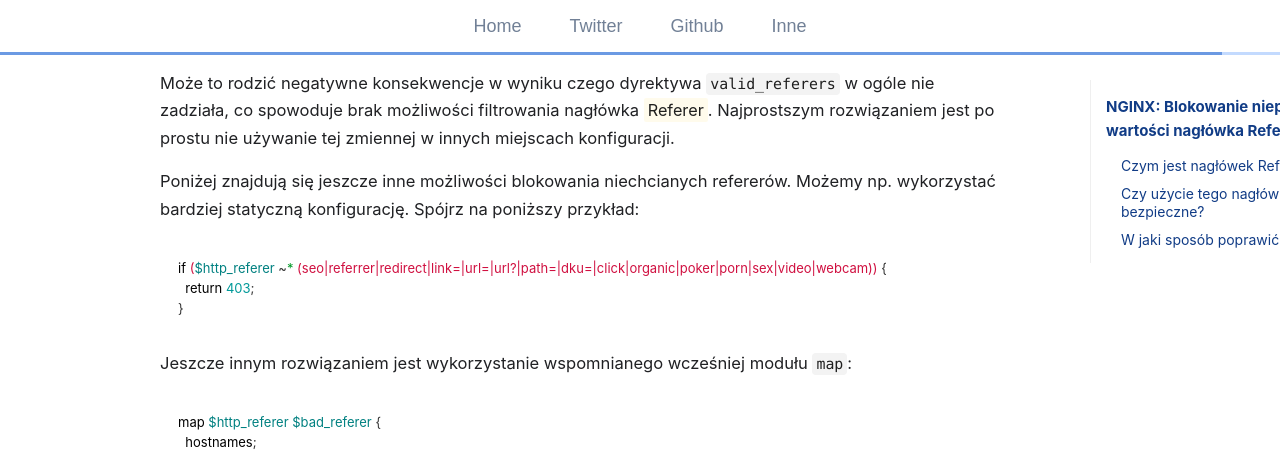
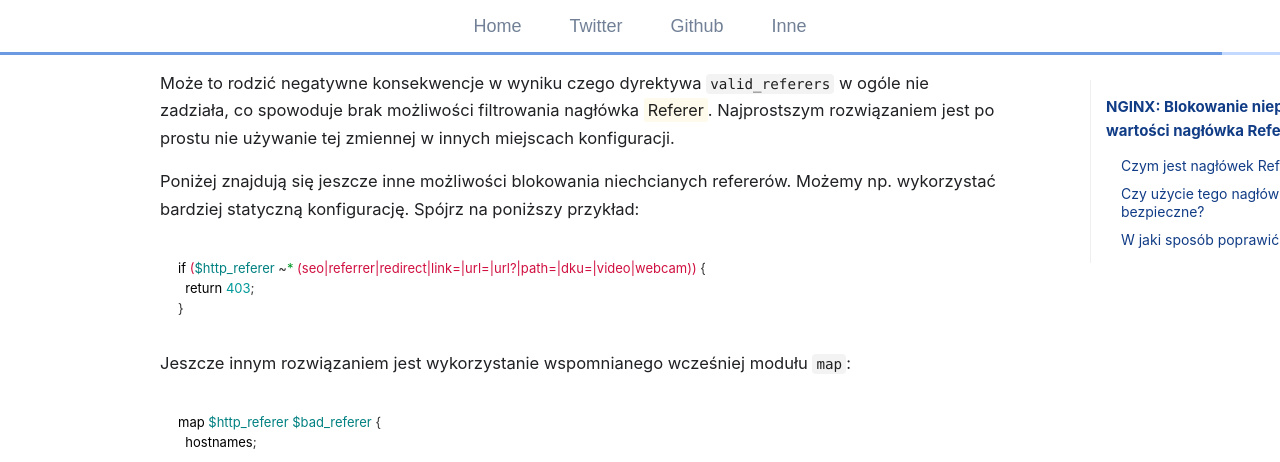
Before and after one commit to terrorizer1980/trimstray.github.io, a Jekyll site: the page built from _posts/2021-02-14-nginx-blokowanie_nieprawidlowych_wartosci_naglowka_referer.md, in a window 1280 px wide and 1400 px high, scrolled down 8843 px. Shown: the top 462 px of the window. Built offline with Jekyll 4.4.1, drawn with Linux system fonts in a browser that asks for light colours; comment, search, counter and statistics services are not loaded.

Commit message:
uncommited changes - signed-off-by: trimstray <trimstray@gmail.com>

````diff
--- a/_posts/2021-02-14-nginx-blokowanie_nieprawidlowych_wartosci_naglowka_referer.md
+++ b/_posts/2021-02-14-nginx-blokowanie_nieprawidlowych_wartosci_naglowka_referer.md
@@ -188,7 +188,7 @@ Może to rodzić negatywne konsekwencje w wyniku czego dyrektywa `valid_referers
 Poniżej znajdują się jeszcze inne możliwości blokowania niechcianych refererów. Możemy np. wykorzystać bardziej statyczną konfigurację. Spójrz na poniższy przykład:
 
 ```nginx
-if ($http_referer ~* (seo|referrer|redirect|link=|url=|url?|path=|dku=|click|organic|poker|porn|sex|video|webcam)) {
+if ($http_referer ~* (seo|referrer|redirect|link=|url=|url?|path=|dku=|video|webcam)) {
   return 403;
 }
 ```
--- a/assets/style.scss
+++ b/assets/style.scss
@@ -412,7 +412,7 @@ div.highlighter-rouge > pre, div.highlighter-rouge pre.highlight, figure.highlig
 code.highlighter-rouge {
   padding: 2px 4px;
   margin: 0;
-  font-size: 90%;
+  font-size: 86%;
   color: #555555;
   margin: 0;
   background-color: rgba(27, 31, 35, 0.05);
````
